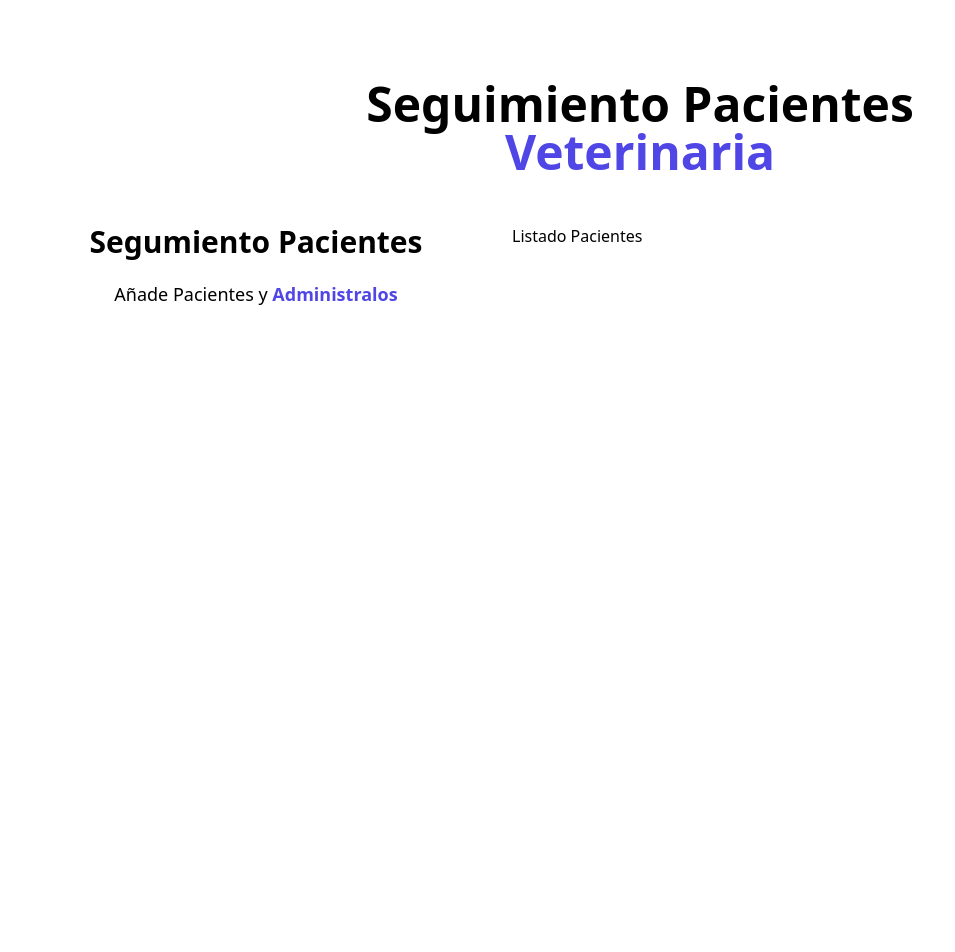
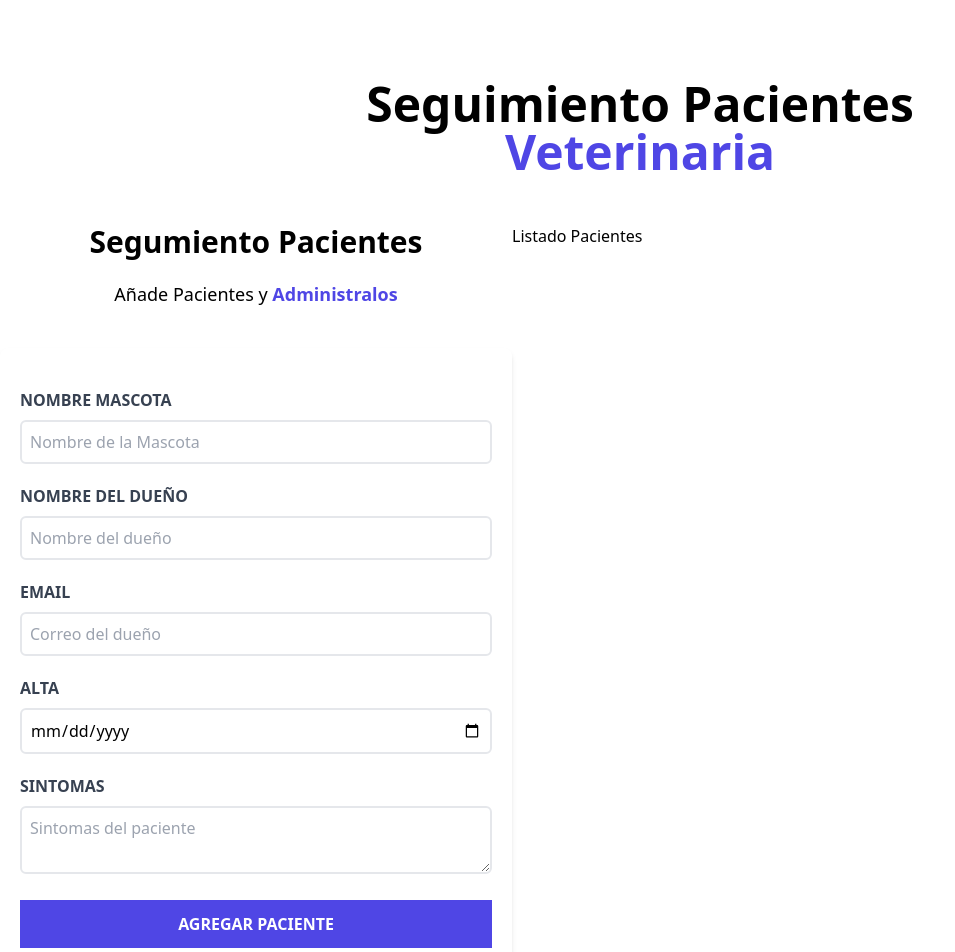
Before and after one commit to caobandoc/react-listado, a React (Vite) app: page / in a window 1280 px wide. Shown: the top 952 px of the page, without its empty margins (0-955 px from the left). Before the commit the page ends 800 px from the top, so only its background shows below. Built offline with nearby package versions, Linux system fonts and the light colour scheme.

Commit message:
Formularios

```diff
--- a/src/components/Formulario.jsx
+++ b/src/components/Formulario.jsx
@@ -2,12 +2,93 @@
   return (
     <div className="md:w-1/2 lg:w-2/5">
       <h2 className="font-black text-3xl text-center">Segumiento Pacientes</h2>
-      <p className="text-lg mt-5 text-center">
-        Añade Pacientes y {''}
+
+      <p className="text-lg mt-5 text-center mb-10">
+        Añade Pacientes y {""}
         <span className="text-indigo-600 font-bold">Administralos</span>
       </p>
 
-      <form></form>
+      <form className="bg-white shadow-md rounded-lg py-10 px-5 mb-10">
+        <div className="mb-5">
+          <label
+            htmlFor="mascota"
+            className="block text-gray-700 uppercase font-bold"
+          >
+            Nombre Mascota
+          </label>
+          <input
+            id="mascota"
+            type="text"
+            placeholder="Nombre de la Mascota"
+            className="border-2 w-full p-2 mt-2 placeholder-gray-400 rounded-md"
+          />
+        </div>
+
+        <div className="mb-5">
+          <label
+            htmlFor="dueño"
+            className="block text-gray-700 uppercase font-bold"
+          >
+            Nombre del dueño
+          </label>
+          <input
+            id="dueño"
+            type="text"
+            placeholder="Nombre del dueño"
+            className="border-2 w-full p-2 mt-2 placeholder-gray-400 rounded-md"
+          />
+        </div>
+
+        <div className="mb-5">
+          <label
+            htmlFor="email"
+            className="block text-gray-700 uppercase font-bold"
+          >
+            Email
+          </label>
+          <input
+            id="email"
+            type="email"
+            placeholder="Correo del dueño"
+            className="border-2 w-full p-2 mt-2 placeholder-gray-400 rounded-md"
+          />
+        </div>
+
+        <div className="mb-5">
+          <label
+            htmlFor="alta"
+            className="block text-gray-700 uppercase font-bold"
+          >
+            Alta
+          </label>
+          <input
+            id="alta"
+            type="date"
+            placeholder="Correo del dueño"
+            className="border-2 w-full p-2 mt-2 placeholder-gray-400 rounded-md"
+          />
+        </div>
+
+        <div className="mb-5">
+          <label
+            htmlFor="sintomas"
+            className="block text-gray-700 uppercase font-bold"
+          >
+            Sintomas
+          </label>
+          <textarea
+            id="sintomas"
+            placeholder="Sintomas del paciente"
+            className="border-2 w-full p-2 mt-2 placeholder-gray-400 rounded-md"
+          />
+        </div>
+
+        <input
+          type="submit"
+          className="bg-indigo-600 w-full p-3 text-white uppercase font-bold hover:bg-indigo-700 cursor-pointer transition-all"
+          value="Agregar paciente"
+        />
+      </form>
     </div>
   );
 }
```
